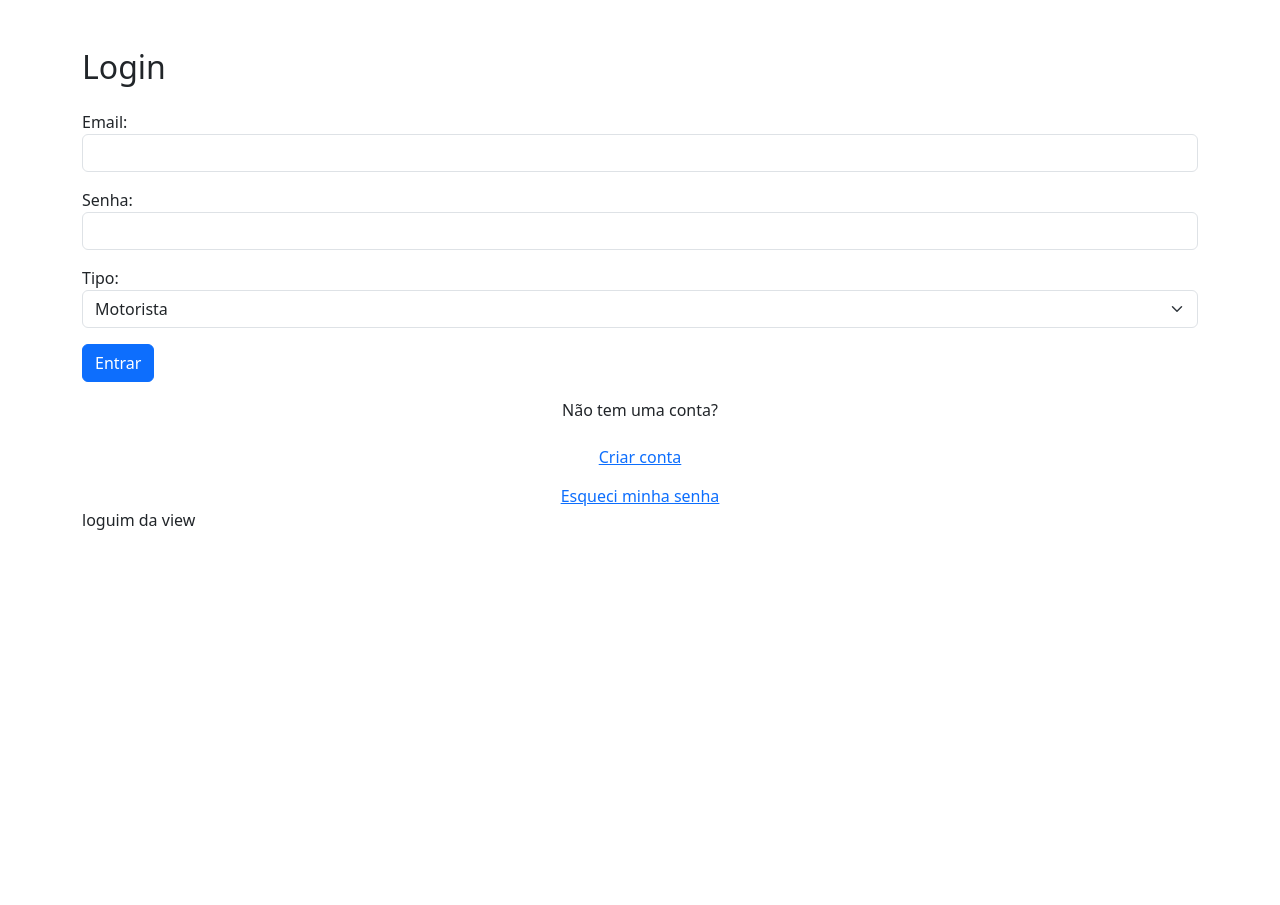
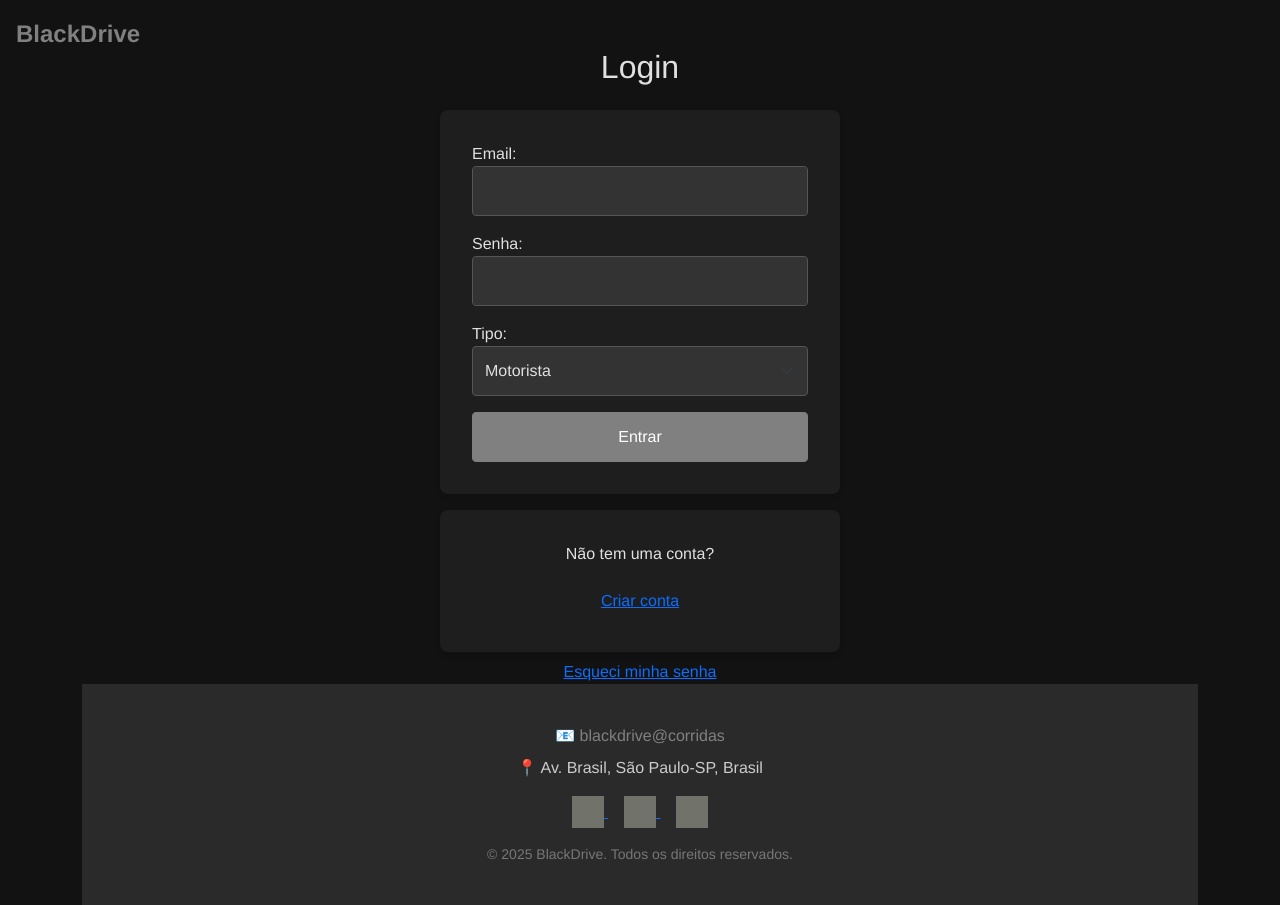
Before and after one commit to Gabrielbrrf/Trabalho-BRUNORIDE1, a PHP site: page /Trabalho-BRUNORIDE1/src/view/Login.php in a window 1280 px wide. Before the commit the page ends 530 px from the top, so only its background shows below. Run offline with PHP 8.4, Linux system fonts and the light colour scheme; grey boxes are pictures that could not be loaded.

Commit message:
css_login

```diff
--- /dev/null
+++ b/src/style/style_login.css
@@ -0,0 +1,161 @@
+/* Reset básico */
+*,
+*::before,
+*::after {
+    margin: 0;
+    padding: 0;
+    box-sizing: border-box;
+}
+
+/* Corpo da página */
+body {
+    background-color: #121212;
+    color: #e0e0e0;
+    font-family: 'Helvetica Neue', Helvetica, Arial, sans-serif;
+    display: flex;
+    flex-direction: column;
+    min-height: 100vh;
+    justify-content: space-between;
+    padding: 0 1rem;
+}
+
+/* Cabeçalho com nome da marca */
+.brand {
+    position: absolute;
+    top: 1rem;
+    left: 1rem;
+    font-size: 1.5rem;
+    font-weight: bold;
+    color: #808080;
+    z-index: 1000;
+}
+
+/* Formulário de login */
+.main {
+    display: flex;
+    justify-content: center;
+    align-items: center;
+    flex: 1;
+    padding: 1rem;
+}
+
+form {
+    background-color: #1e1e1e;
+    padding: 2rem;
+    border-radius: 8px;
+    box-shadow: 0 4px 6px rgba(0, 0, 0, 0.1);
+    width: 100%;
+    max-width: 400px;
+    margin: 0 auto;
+}
+
+h2 {
+    margin-bottom: 1.5rem;
+    color: #e0e0e0;
+    text-align: center;
+}
+
+.form-control,
+.form-select {
+    background-color: #333;
+    border: 1px solid #555;
+    color: #e0e0e0;
+    margin-bottom: 1rem;
+    padding: 0.75rem;
+    border-radius: 4px;
+    width: 100%;
+}
+
+.form-control:focus,
+.form-select:focus {
+    border-color: #808080;
+    box-shadow: 0 0 0 0.25rem rgba(128, 128, 128, 0.25);
+}
+
+/* Botões */
+.btn-primary {
+    background-color: #808080;
+    border-color: #808080;
+    padding: 0.75rem;
+    width: 100%;
+    border-radius: 4px;
+}
+
+.btn-primary:hover {
+    background-color: #A9A9A9;
+    border-color: #A9A9A9;
+}
+
+/* Rodapé */
+footer {
+    background-color: #2a2a2a;
+    color: #ccc;
+    text-align: center;
+    padding: 2rem 0;
+    width: 100%;
+}
+
+footer .container {
+    max-width: 1200px;
+    margin: 0 auto;
+}
+
+footer .contact-info p,
+footer .footer-copy {
+    margin: 0.5rem 0;
+}
+
+footer .footer-link {
+    color: #808080;
+    text-decoration: none;
+}
+
+footer .footer-link:hover {
+    color: #A9A9A9;
+    text-decoration: underline;
+}
+
+footer .social-icons {
+    margin: 1rem 0;
+}
+
+footer .social-icons a {
+    margin: 0 0.5rem;
+}
+
+footer .social-icons img {
+    width: 32px;
+    height: 32px;
+    filter: invert(80%) sepia(20%) hue-rotate(30deg);
+    transition: filter 0.3s;
+}
+
+footer .social-icons img:hover {
+    filter: invert(50%) sepia(90%) hue-rotate(10deg) brightness(1.2);
+}
+
+footer .footer-copy {
+    font-size: 0.875rem;
+    color: #777;
+}
+
+/* Media Queries para dispositivos móveis */
+@media (max-width: 480px) {
+    body {
+        padding: 0 1rem;
+    }
+
+    form {
+        padding: 1.5rem;
+        max-width: 90%;
+    }
+
+    .form-control,
+    .form-select {
+        padding: 0.5rem;
+    }
+
+    .btn-primary {
+        padding: 0.5rem;
+    }
+}
--- a/src/view/Login.php
+++ b/src/view/Login.php
@@ -17,8 +17,13 @@ if (isset($_POST['acao']) && $_POST['acao'] == 'login') {
 <head>
     <title>Login</title>
     <link href="https://cdn.jsdelivr.net/npm/bootstrap@5.3.0/dist/css/bootstrap.min.css" rel="stylesheet">
+
+    <link rel="stylesheet" href="../style/style_login.css">
+
+
 </head>
 <body class="container mt-5">
+    <div class="brand">BlackDrive</div>
     <h2 class="mb-4">Login</h2>
     <form method="post">
         <div class="mb-3">
@@ -46,6 +51,26 @@ if (isset($_POST['acao']) && $_POST['acao'] == 'login') {
     <div class="text-center mt-2">
         <a href="RecuperarSenha.php">Esqueci minha senha</a>
     </div>
+    <footer>
+        <div class="container">
+            <div class="contact-info">
+                <p>📧 <a href="mailto:blackdrive@corridas" class="footer-link">blackdrive@corridas</a></p>
+                <p>📍 Av. Brasil, São Paulo-SP, Brasil</p>
+            </div>
+            <div class="social-icons">
+                <a href="#" aria-label="Baixar no Google Play">
+                    <img src="src/style/icons/google-play.svg" alt="Google Play">
+                </a>
+                <a href="https://instagram.com/BlackDrive" target="_blank" aria-label="Instagram">
+                    <img src="src/style/icons/instagram.svg" alt="Instagram">
+                </a>
+                <a href="https://x.com/BlackDrive" target="_blank" aria-label="X">
+                    <img src="src/style/icons/x.svg" alt="X">
+                </a>
+            </div>
+            <p class="footer-copy">&copy; 2025 BlackDrive. Todos os direitos reservados.</p>
+        </div>
+    </footer>
+
 </body>
 </html>
-loguim da view
```
